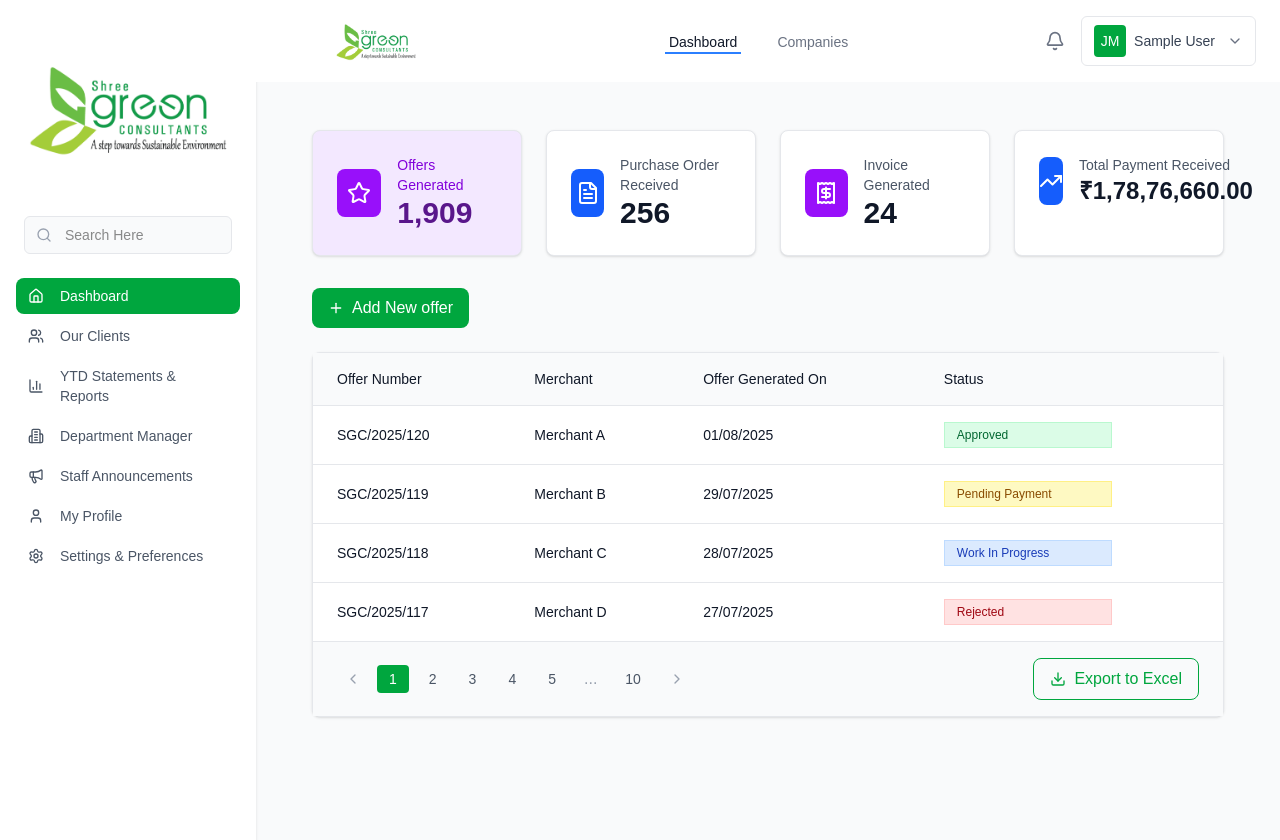
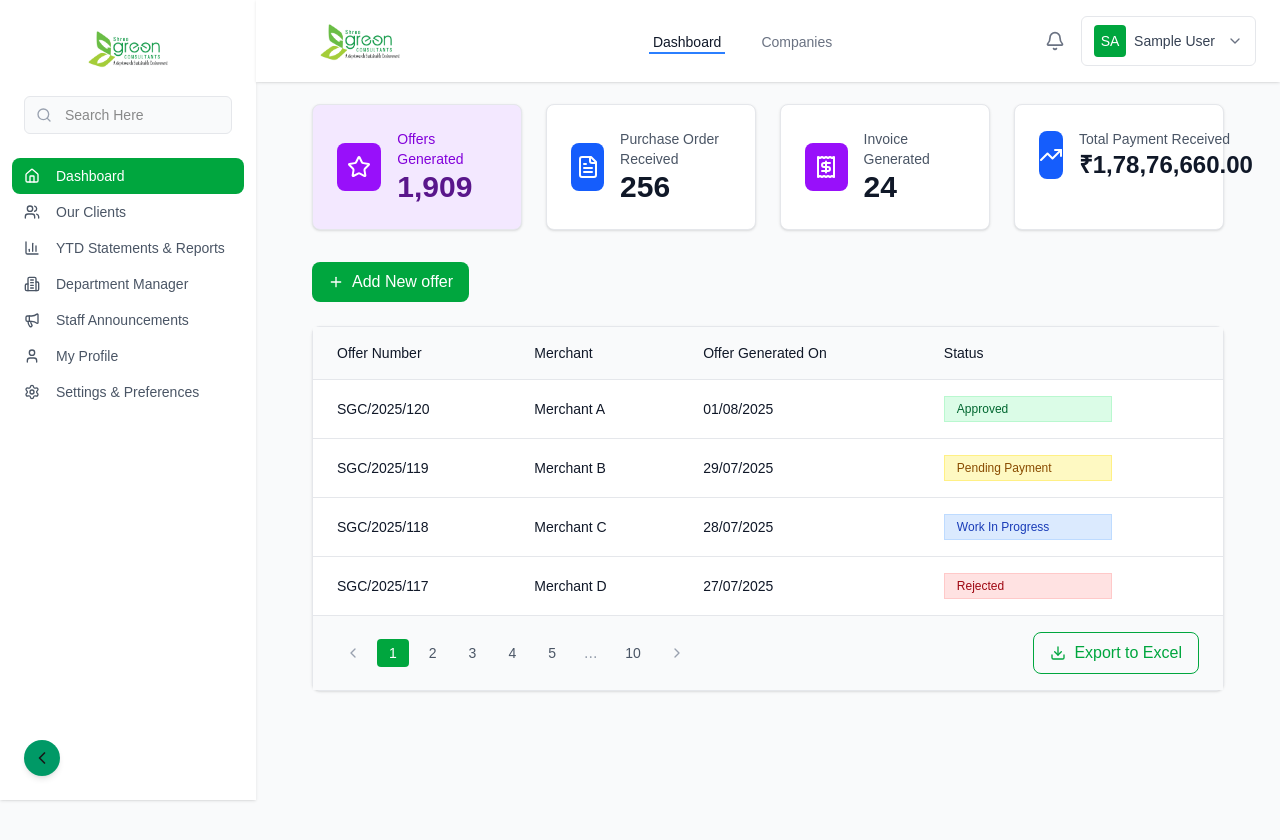
Before and after one commit to sreesankar-p/production-management-app, a Next.js app: page /p1/dashboard in a window 1280 px wide. Shown: the top 840 px of the page. Built offline with nearby package versions, Linux system fonts and the light colour scheme; sample sign-in values are in the browser's storage.

Commit message:
Fixed Layout issue

```diff
--- a/src/components/Layout.tsx
+++ b/src/components/Layout.tsx
@@ -1,23 +1,40 @@
-// components/Layout.tsx
-import Sidebar from '@/components/Sidebar';
-import Navbar from './Navbar';
+"use client"
+
+import { useState } from "react"
+import Sidebar from "@/components/Sidebar"
+import Navbar from "@/components/Navbar"
+import { ChevronLeft, ChevronRight } from "lucide-react"
 
 export default function Layout({ children }: { children: React.ReactNode }) {
-    return (
-        <div className="flex min-h-screen w-full bg-gray-50">
-            {/* Sidebar fixed on the left */}
-            <Sidebar />
+  const [isSidebarOpen, setIsSidebarOpen] = useState(true)
 
-            {/* Main content area */}
-            <div className="flex-1 flex flex-col">
-                {/* Navbar at the top */}
-                <Navbar />
+  const toggleSidebar = () => setIsSidebarOpen((prev) => !prev)
 
-                {/* Page content */}
-                <main className="flex-1 py-6 px-4 sm:px-6 lg:px-8">
-                    {children}
-                </main>
-            </div>
-        </div>
-    );
+  return (
+    <div className="flex min-h-screen w-full overflow-x-hidden bg-gray-50">
+      {/* Sidebar */}
+      <Sidebar isOpen={isSidebarOpen} toggle={toggleSidebar} />
+
+      {/* Main content */}
+      <div
+        className={`flex-1 flex flex-col transition-all duration-300 ${
+          isSidebarOpen ? "ml-64" : "ml-16"
+        }`}
+      >
+        {/* Navbar */}
+        <Navbar toggleSidebar={toggleSidebar} isSidebarOpen={isSidebarOpen} />
+
+        {/* Page content */}
+        <main className="flex-1 pt-20 px-4 sm:px-6 lg:px-8">{children}</main>
+      </div>
+
+      {/* Floating toggle button */}
+      <button
+        onClick={toggleSidebar}
+        className="fixed bottom-6 left-6 z-50 rounded-full p-2 bg-emerald-600 shadow-md hover:bg-emerald-900 transition"
+      >
+        {isSidebarOpen ? <ChevronLeft size={20} /> : <ChevronRight size={20} />}
+      </button>
+    </div>
+  )
 }
--- a/src/components/Navbar.tsx
+++ b/src/components/Navbar.tsx
@@ -1,46 +1,53 @@
+import Link from "next/link"
+import { useRouter } from "next/router"
+import { useDispatch, useSelector } from "react-redux"
+import { Bell, ChevronDown, LogOut, Menu } from "lucide-react"
+import { useState } from "react"
+import type { RootState, AppDispatch } from "@/lib/store"
+import Image from "next/image"
+import { logoutUser } from "@/features/auth/authThunk"
 
-import Link from 'next/link';
-import { useRouter } from 'next/router';
-import { useDispatch, useSelector } from 'react-redux';
-import { Bell, ChevronDown, Menu, X, User, LogOut } from "lucide-react"
-import { useState } from "react"
-import type { RootState, AppDispatch } from '@/lib/store';
-import Image from 'next/image';
-import { logoutUser } from '@/features/auth/authThunk';
+interface NavbarProps {
+  toggleSidebar: () => void
+  isSidebarOpen: boolean
+}
 
-
-export function Navbar() {
-  const router = useRouter();
-  const dispatch = useDispatch<AppDispatch>();
+export function Navbar({ toggleSidebar, isSidebarOpen }: NavbarProps) {
+  const router = useRouter()
+  const dispatch = useDispatch<AppDispatch>()
   const [isDropdownOpen, setIsDropdownOpen] = useState(false)
-  const { isAuthenticated, user } = useSelector((state: RootState) => state.auth);
-
-  console.log("Redux auth state:", { isAuthenticated, user });
-
-
+  const { isAuthenticated, user } = useSelector((state: RootState) => state.auth)
 
   const handleLogout = () => {
     try {
-      document.cookie = 'token=; Path=/; Expires=Thu, 01 Jan 1970 00:00:00 GMT';
-      dispatch(logoutUser());
-      router.push('/');
+      document.cookie = "token=; Path=/; Expires=Thu, 01 Jan 1970 00:00:00 GMT"
+      dispatch(logoutUser())
+      router.push("/")
     } catch (error) {
-      console.error('Logout failed:', error);
+      console.error("Logout failed:", error)
     }
-  };
+  }
 
   const navLinks = [
-    { href: '/p1/dashboard', label: 'Dashboard' },
-    { href: '/p1/companies', label: 'Companies' },
-  ];
-
+    { href: "/p1/dashboard", label: "Dashboard" },
+    { href: "/p1/companies", label: "Companies" },
+  ]
 
   return (
-    <div className="bg-white  px-6 py-4">
+    <div
+      className={`fixed top-0 right-0 z-50 bg-white px-6 py-4 shadow transition-all duration-300 ${
+        isSidebarOpen ? "left-64" : "left-16"
+      }`}
+    >
       <div className="flex items-center justify-between">
-        <div className="flex-shrink-0 flex items-center">
-          <Link href="/">
-            <div className="relative h-12 w-48 transition-transform duration-300 hover:scale-105">
+        {/* Sidebar Toggle (mobile only) */}
+        <button onClick={toggleSidebar} className="lg:hidden p-2 rounded-md hover:bg-gray-100">
+          <Menu className="w-6 h-6 text-gray-600" />
+        </button>
+
+        {/* Logo */}
+        <Link href="/" className="flex-shrink-0 flex items-center">
+          <div className="relative h-12 w-40 transition-transform duration-300 hover:scale-105">
             <Image
               src="/images/firstLogo.png"
               alt="Company Logo"
@@ -50,15 +57,17 @@ export function Navbar() {
             />
           </div>
         </Link>
-        </div>
+
+        {/* Nav Links (desktop) */}
         <div className="hidden lg:flex lg:items-center lg:space-x-8">
           {navLinks.map((link) => (
             <Link
               key={link.href}
               href={link.href}
-              className={`inline-flex items-center px-1 pt-1 border-b-2 text-sm font-medium ${router.pathname === link.href
-                ? 'border-blue-500 text-gray-900'
-                : 'border-transparent text-gray-500 hover:border-gray-300 hover:text-gray-700'
+              className={`inline-flex items-center px-1 pt-1 border-b-2 text-sm font-medium ${
+                router.pathname === link.href
+                  ? "border-blue-500 text-gray-900"
+                  : "border-transparent text-gray-500 hover:border-gray-300 hover:text-gray-700"
               }`}
             >
               {link.label}
@@ -66,10 +75,10 @@ export function Navbar() {
           ))}
         </div>
 
+        {/* Right Section */}
         <div className="flex items-center gap-4">
           {isAuthenticated ? (
             <>
-
               <Bell className="w-5 h-5 text-gray-500 cursor-pointer hover:text-gray-700" />
               <div className="relative">
                 <button
@@ -77,9 +86,11 @@ export function Navbar() {
                   className="flex items-center gap-2 px-3 py-2 border border-gray-200 rounded-md hover:bg-gray-50 transition-colors"
                 >
                   <div className="w-8 h-8 bg-green-600 rounded text-white text-sm font-medium flex items-center justify-center">
-                    JM
+                    {user?.name?.slice(0, 2).toUpperCase() || "U"}
                   </div>
-                  <span className="text-sm font-medium hidden md:inline-block mr-1 text-gray-700">{user?.name || 'Account'}</span>
+                  <span className="text-sm font-medium hidden md:inline-block mr-1 text-gray-700">
+                    {user?.name || "Account"}
+                  </span>
                   <ChevronDown className="w-4 h-4 text-gray-500" />
                 </button>
                 {isDropdownOpen && (
@@ -91,7 +102,10 @@ export function Navbar() {
                       <button className="block w-full text-left px-4 py-2 text-sm text-gray-700 hover:bg-gray-100">
                         Settings
                       </button>
-                      <button onClick={handleLogout} className="block w-full text-left px-4 py-2 text-sm text-gray-700 hover:bg-gray-100">
+                      <button
+                        onClick={handleLogout}
+                        className="block w-full text-left px-4 py-2 text-sm text-gray-700 hover:bg-gray-100 flex items-center"
+                      >
                         <LogOut className="mr-2 h-4 w-4" />
                         Sign out
                       </button>
@@ -99,9 +113,7 @@ export function Navbar() {
                   </div>
                 )}
               </div>
-
             </>
-
           ) : (
             <Link
               href="/auth/login"
@@ -110,10 +122,9 @@ export function Navbar() {
               Login
             </Link>
           )}
-
         </div>
       </div>
-    </div >
+    </div>
   )
 }
 
--- a/src/components/Sidebar.tsx
+++ b/src/components/Sidebar.tsx
@@ -5,7 +5,12 @@ import Image from "next/image"
 import Link from "next/link"
 import { usePathname } from "next/navigation"
 
-export default function Sidebar() {
+interface SidebarProps {
+  isOpen: boolean
+  toggle: () => void
+}
+
+export default function Sidebar({ isOpen }: SidebarProps) {
   const pathname = usePathname()
 
   const navItems = [
@@ -19,22 +24,24 @@ export default function Sidebar() {
   ]
 
   return (
-    <div className="w-64 bg-white shadow-sm">
+    <div
+      className={`fixed top-0 left-0 h-full bg-white shadow-sm transition-all duration-300 z-40
+        ${isOpen ? "w-64" : "w-16 "}
+      `}
+    >
+      <div className="flex flex-col h-full">
         {/* Logo */}
-      <div className="p-6">
-        <div className="relative h-42 w-52 transition-transform duration-300 hover:scale-105">
-          <Image
-            src="/images/firstLogo.png"
-            alt="Company Logo"
-            fill
-            className="object-contain"
-            priority
-          />
+        <div className="p-6 flex justify-center">
+          {isOpen && (
+            <div className="relative h-12 w-40">
+              <Image src="/images/firstLogo.png" alt="Company Logo" fill className="object-contain" priority />
             </div>
+          )}
         </div>
 
-      {/* Search */}
-      <div className="px-6 mb-6">
+        {/* Search (visible if sidebar open) */}
+        {isOpen && (
+          <div className="px-6 mb-6 hidden sm:block">
             <div className="relative">
               <Search className="absolute left-3 top-1/2 transform -translate-y-1/2 text-gray-400 w-4 h-4" />
               <input
@@ -43,23 +50,24 @@ export default function Sidebar() {
               />
             </div>
           </div>
+        )}
 
         {/* Navigation */}
-      <nav className="px-3">
-        <div className="space-y-1 ">
+        <nav className="px-3 flex-1 overflow-y-auto">
+          <div className="space-y-1">
             {navItems.map(({ href, label, icon: Icon }) => {
               const active = pathname === href
               return (
                 <Link key={href} href={href}>
                   <div
-                  className={`flex m-1 items-center gap-4 px-3 py-2 rounded-lg cursor-pointer transition ${
-                    active
+                    className={`flex items-center gap-4 px-3 py-2 rounded-lg cursor-pointer transition
+                      ${active
                         ? "bg-green-600 text-white"
                         : "text-gray-600 hover:bg-green-400 hover:text-white"
                       }`}
                   >
                     <Icon className="w-4 h-4" />
-                  <span className="text-sm font-medium">{label}</span>
+                    {isOpen && <span className="text-sm font-medium">{label}</span>}
                   </div>
                 </Link>
               )
@@ -67,5 +75,6 @@ export default function Sidebar() {
           </div>
         </nav>
       </div>
+    </div>
   )
 }
```
Also changed, not shown: src/components/Companies.tsx (+21 -20 lines). Lines whose indentation alone changed are shown as unchanged.
